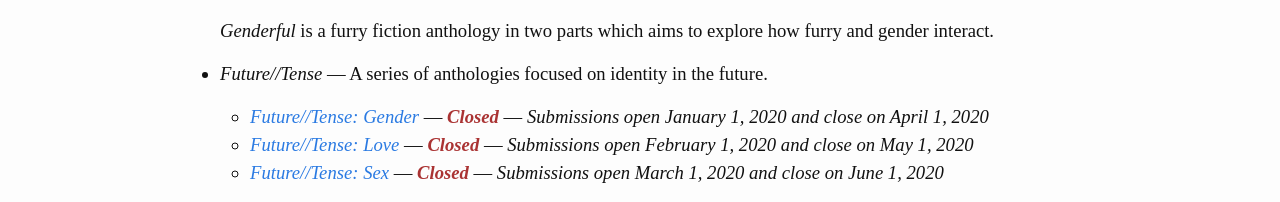
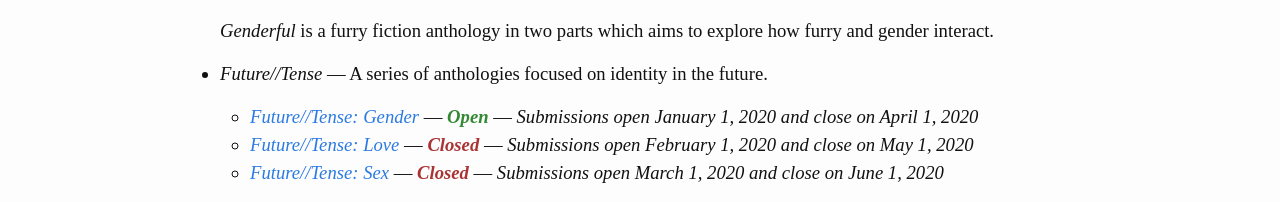
Before and after one commit to hybridink/hybrid.ink, a Jekyll site: the page built from submit/anthologies/index.md, in a window 1280 px wide. Shown: the part 532-734 px from the top of the page. Built offline with Jekyll 4.4.1, drawn with Linux system fonts in a browser that asks for light colours; some web fonts are replaced; comment, search, counter and statistics services are not loaded; grey boxes are pictures that could not be loaded.

Commit message:
Forgot some text

```diff
--- a/submit/anthologies/index.md
+++ b/submit/anthologies/index.md
@@ -13,7 +13,7 @@ title: Anthologies
 
   *Genderful* is a furry fiction anthology in two parts which aims to explore how furry and gender interact.
 * *Future//Tense* --- A series of anthologies focused on identity in the future.
-    * [*Future//Tense: Gender*](future-tense/gender) --- <strong class="closed"><em>Closed</em></strong> --- *Submissions open January 1, 2020 and close on April 1, 2020*
+    * [*Future//Tense: Gender*](future-tense/gender) --- <strong class="open"><em>Open</em></strong> --- *Submissions open January 1, 2020 and close on April 1, 2020*
     * [*Future//Tense: Love*](future-tense/love) --- <strong class="closed"><em>Closed</em></strong> --- *Submissions open February 1, 2020 and close on May 1, 2020*
     * [*Future//Tense: Sex*](future-tense/sex) --- <strong class="closed"><em>Closed</em></strong> --- *Submissions open March 1, 2020 and close on June 1, 2020*
 
```
